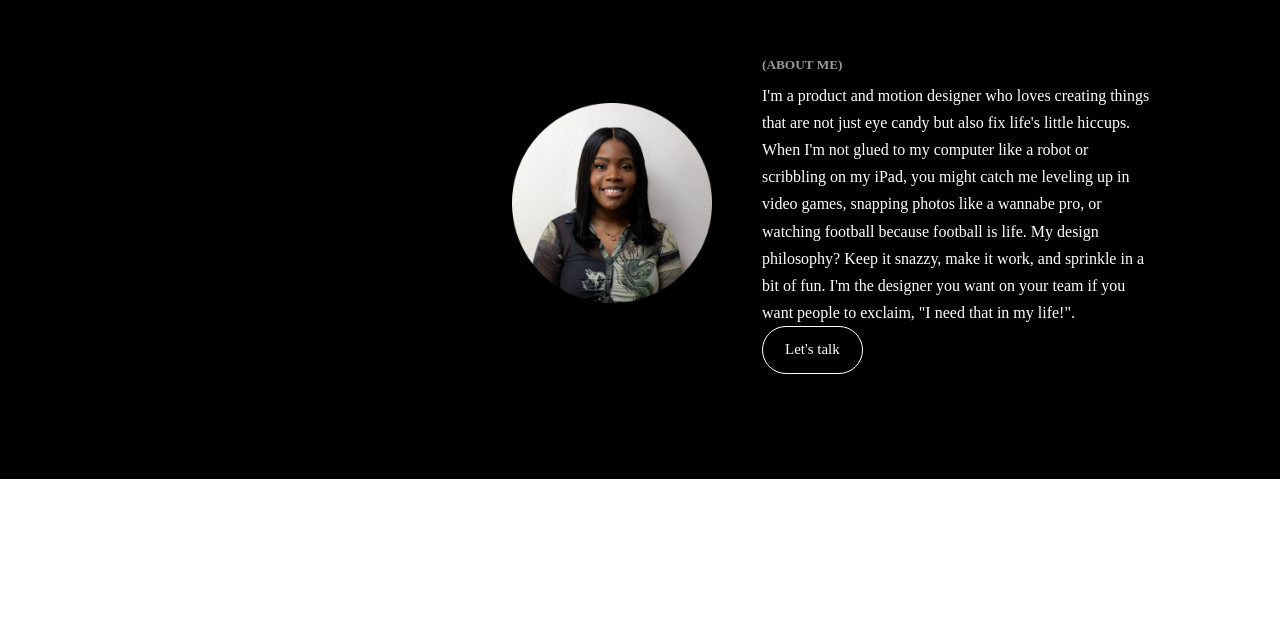
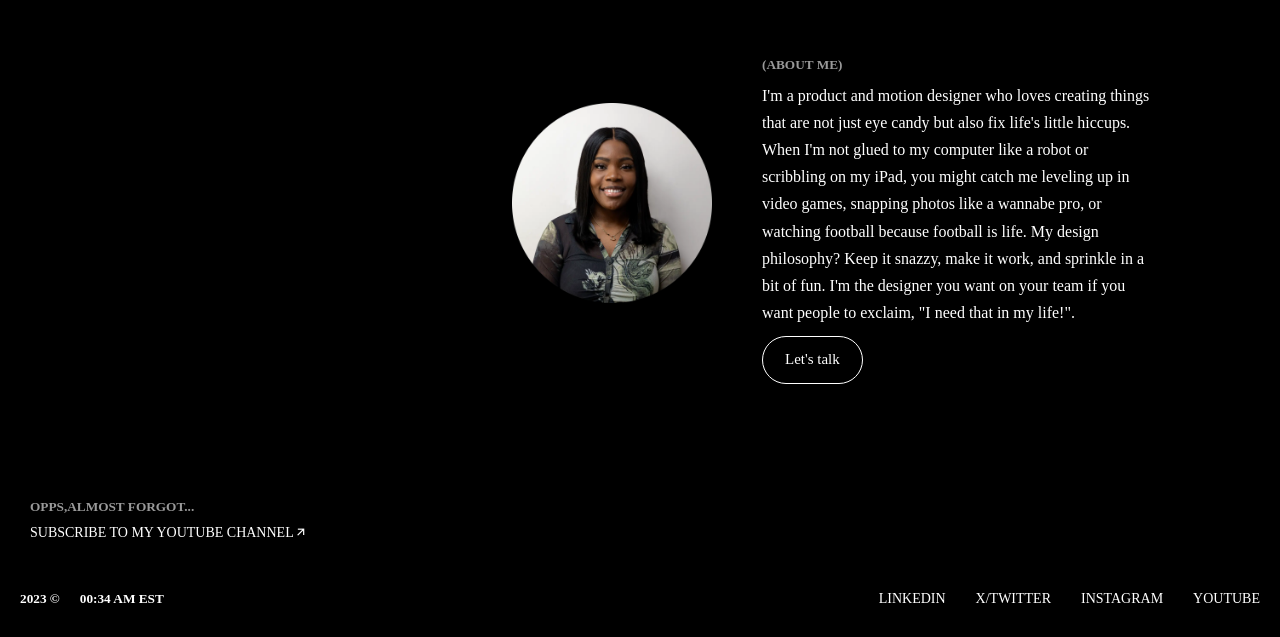
Before and after one commit to Harsh056-star/Cynthia-Ugwu, a plain HTML site: page index.html in a window 1280 px wide. Shown: the part 2474-3111 px from the top of the page. Before the commit the page ends 2953 px from the top, so only its background shows below. Drawn offline with nearby package versions, Linux system fonts and the light colour scheme.

Commit message:
seventh commit

```diff
--- a/index.html
+++ b/index.html
@@ -70,7 +70,23 @@
                 <h5>(About Me)</h5>
                 <p>I'm a product and motion designer who loves creating things that are not just eye candy but also fix life's little hiccups. When I'm not glued to my computer like a robot or scribbling on my iPad, you might catch me leveling up in video games, snapping photos like a wannabe pro, or watching football because football is life. My design philosophy? Keep it snazzy, make it work, and sprinkle in a bit of fun. I'm the designer you want on your team if you want people to exclaim, "I need that in my life!".</p>
                 <a href="">Let's talk</a>
-                </div><!--Ending of a fourth part-->
+                </div>
+         </div><!--Ending of a fourth part-->
+         <div id="subscribe">
+            <h5>opps,almost forgot...</h5>
+            <h3>subscribe to my youtube channel<i class="ri-arrow-right-up-line"></i></h3>
+         </div>
+         <div id="footer">
+            <div id="footerleft">
+                <h5>2023 &copy;</h5>
+                <h5>00:34 AM EST</h5>
+            </div>
+            <div id="footerright">
+                <a href="#">linkedin</a>
+                <a href="#">x/twitter</a>
+                <a href="#">instagram</a>
+                <a href="#">youtube</a>
+            </div>
          </div>
     </div>
 </body>
--- a/style.css
+++ b/style.css
@@ -163,9 +163,48 @@ html, body{
     position: absolute;
     padding: 10px 22px;
     padding-top: 10px;
+    margin-top: 10px;
     border: 1px solid white;
     border-radius: 100px;
     color: #fff;
     font-size: 15px;
     text-decoration: none;
 }
+#subscribe{
+    color: #fff;
+    padding: 20px 30px;
+    background-color: black;
+}
+#subscribe h5{
+    text-transform: uppercase;
+    opacity: .6;
+}
+#subscribe h3{
+    text-transform: uppercase;
+    font-size: 14px;
+    margin-top: 10px;
+    font-weight: 100;
+}
+#footer{
+    color: white;
+    background-color: black;
+    display: flex;
+    align-items: center;
+    justify-content: space-between;
+    padding: 30px 20px;
+}
+#footerleft{
+    display: flex;
+    gap: 20px
+}
+#footerright{
+    display: flex;
+    gap: 30px;
+}
+#footer a{
+    text-transform: uppercase;
+    font-size: 14px;
+    font-weight: 500;
+    color: white;
+    text-decoration: none;
+}
```
